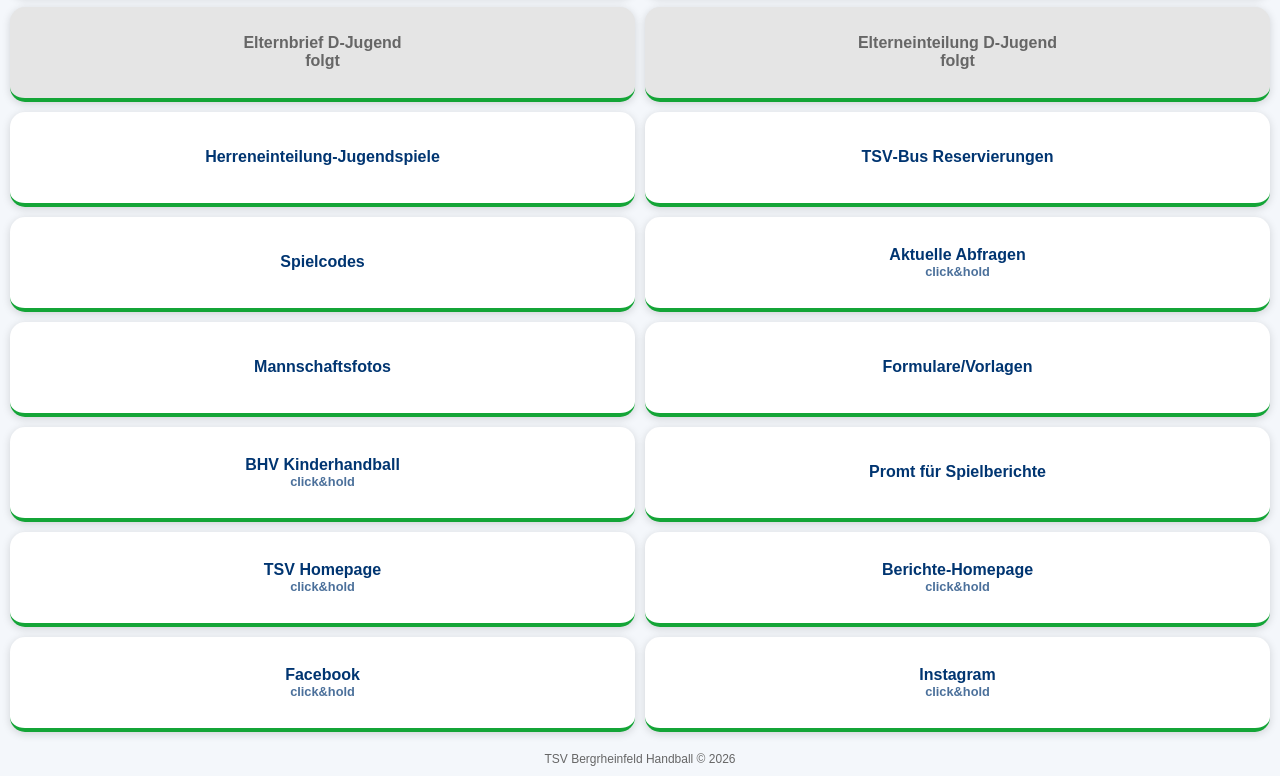
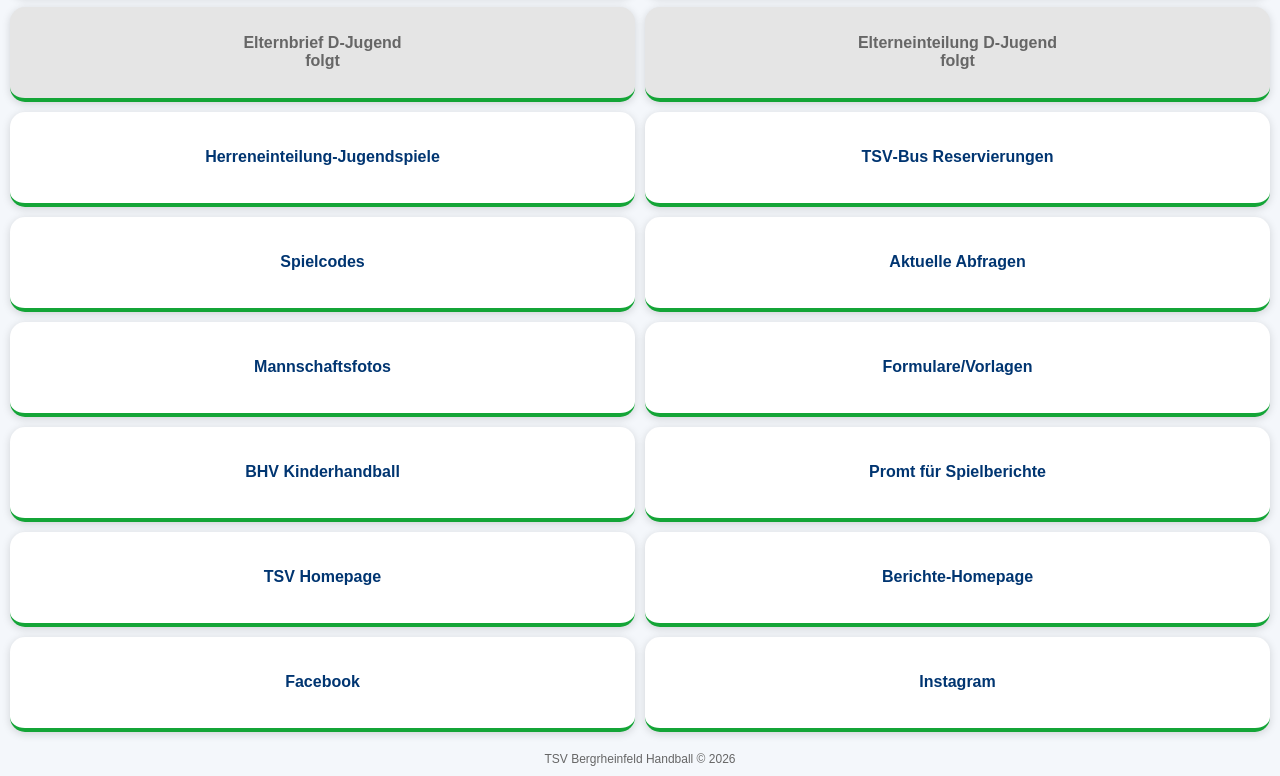
Before and after one commit to signormeyer/tsvbergrheinfeld, a plain HTML site: page HandballNavigator-Vereinsbereich.html in a window 1280 px wide. Shown: the part 635-1411 px from the top of the page. Drawn offline with Linux system fonts and the light colour scheme.

Commit message:
Add files via upload

```diff
--- a/HandballNavigator-Vereinsbereich.html
+++ b/HandballNavigator-Vereinsbereich.html
@@ -172,7 +172,6 @@ Spielcodes
 
 <a class="tile" href="https://forms.cloud.microsoft/r/2sdSmYHKvS?download=1" target="_self">
 Aktuelle Abfragen
-<span style="font-size: 0.8em; display: block; opacity: 0.7;">click&hold</span>
 </a>
 
 <a class="tile" href="https://1drv.ms/f/c/A719BF133963DDC3/IgD4Pyv7PE2_Q7JKTEwVU-MkAYK7ekVjPWNcbDKgW5wNlgo?e=dlSzGe?web=1" target="_self">
@@ -185,7 +184,6 @@ Formulare/Vorlagen
 
 <a class="tile" href="https://www.dropbox.com/scl/fo/r1d9mypxgdf3p7dnkwfy7/AEXxBMt7M3lX_Aqxrb31VHQ?rlkey=3xyo042fjryfoe3yhjbacrjqr&st=7es5wzks&e=2&dl=0?web=1" target="_self">
 BHV Kinderhandball
-<span style="font-size: 0.8em; display: block; opacity: 0.7;">click&hold</span>
 </a>
 
 <a class="tile" href="https://1drv.ms/b/c/A719BF133963DDC3/IQAUfyCDxAXgSLGb3N0zDqJ-ATYjU5fd44sYzOCKEYhBaG0?e=o3SUQb" target="_self">
@@ -195,25 +193,21 @@ Promt für Spielberichte
 <a class="tile"
 href="https://tsvbergrheinfeld.de/handball/" target="_self">
 TSV Homepage
-<span style="font-size: 0.8em; display: block; opacity: 0.7;">click&hold</span>
 </a>
 
 <a class="tile"
 href="https://tsvbergrheinfeld.de/handball/elementor-2978/" target="_self">
 Berichte-Homepage
-<span style="font-size: 0.8em; display: block; opacity: 0.7;">click&hold</span>
 </a>
 
 <a class="tile"
 href="https://www.facebook.com/profile.php?id=100057134454090" target="_self">
 Facebook
-<span style="font-size: 0.8em; display: block; opacity: 0.7;">click&hold</span>
 </a>
 
 <a class="tile"
 href="https://www.instagram.com/handball_bergrheinfeld" target="_self">
 Instagram
-<span style="font-size: 0.8em; display: block; opacity: 0.7;">click&hold</span>
 </a>
 
 </div>
```
Also changed, not shown: HandballNavigator-Elternbereich.html (+0 -4 lines).
